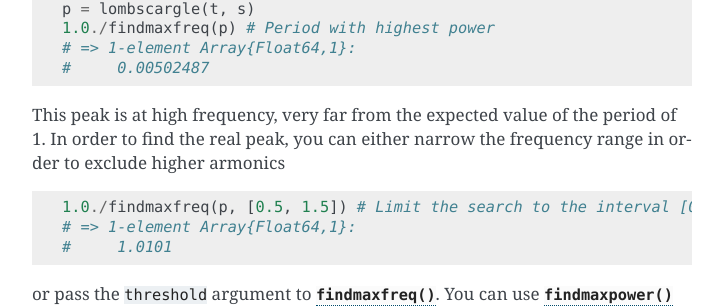
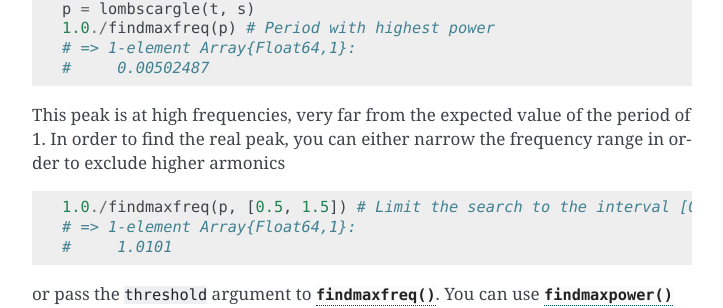
Before and after one commit to JuliaAstro/LombScargle.jl, a Sphinx documentation site: the page built from docs/index.rst, in a window 1280 px wide and 900 px high, scrolled down 14429 px. Shown: the part 157-465 px from the top of the window, without its empty margins (388-1111 px from the left). Built offline with Sphinx 7.4.7, drawn with Linux system fonts in a browser that asks for light colours; some of the changed text lies outside the part shown.

```diff
--- a/docs/index.rst
+++ b/docs/index.rst
@@ -630,7 +630,7 @@ the periodogram (and you can get the period by taking its inverse):
     # => 1-element Array{Float64,1}:
     #     0.00502487
 
-This peak is at high frequency, very far from the expected value of the period
+This peak is at high frequencies, very far from the expected value of the period
 of 1.  In order to find the real peak, you can either narrow the frequency range
 in order to exclude higher armonics
 
@@ -695,7 +695,7 @@ frequency fits well your data.
       s = sinpi(2t) + 1.2cospi(4t) + 0.3rand(length(t)) # Noisy signal
       p = lombscargle(t, s, samples_per_peak=50)
       # After plotting the periodogram, you discover
-      # that it has prominent two peaks around 1 and 2.
+      # that it has two prominent peaks around 1 and 2.
       f1 = findmaxfreq(p, [0.8, 1.2])[1] # Get peak frequency around 1
       f2 = findmaxfreq(p, [1.8, 2.2])[1] # Get peak frequency around 2
       fit1 = LombScargle.model(t, s, f1) # Determine the first model
```
Also changed, not shown: other parts of docs/index.rst (+1 -1 lines), README.md (+4 -3 lines), 1 other file.
